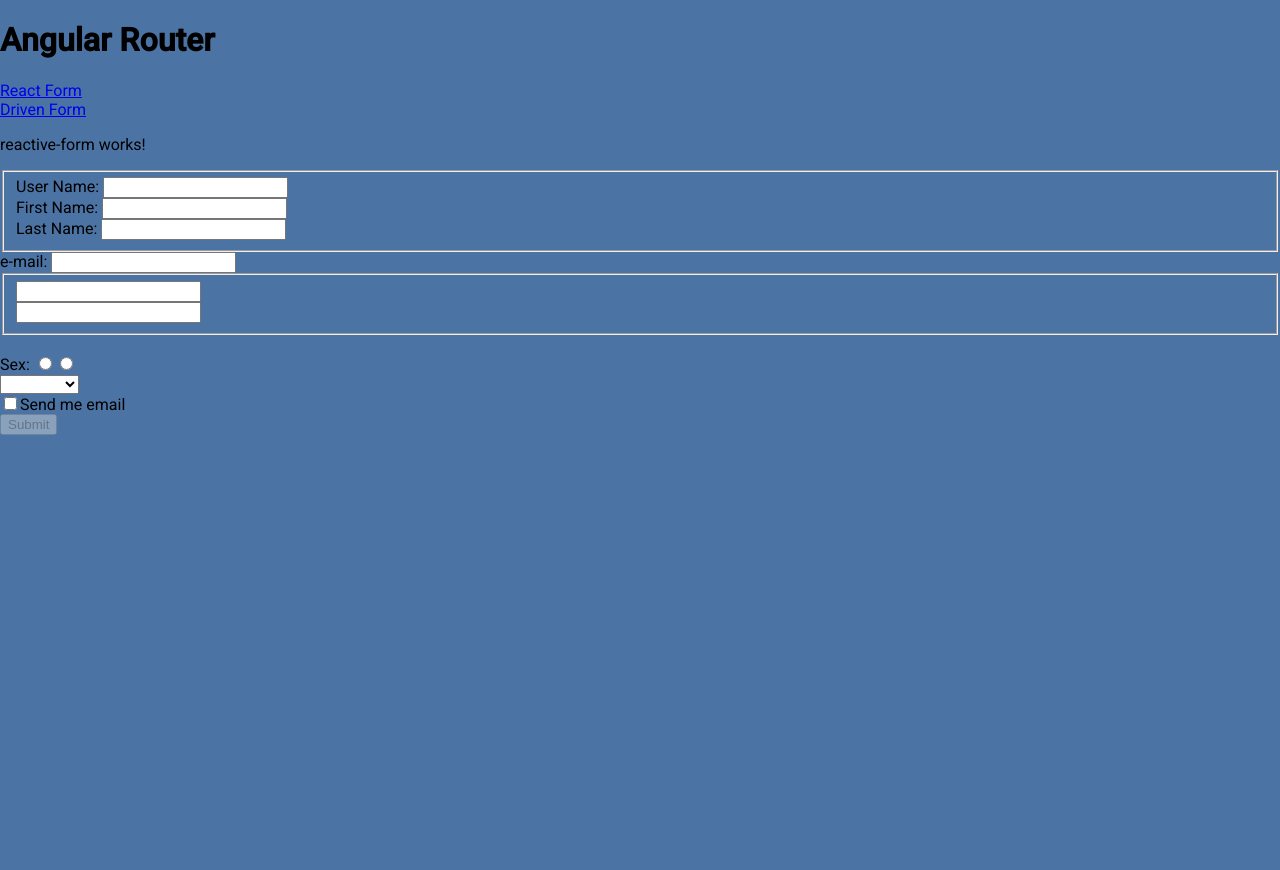
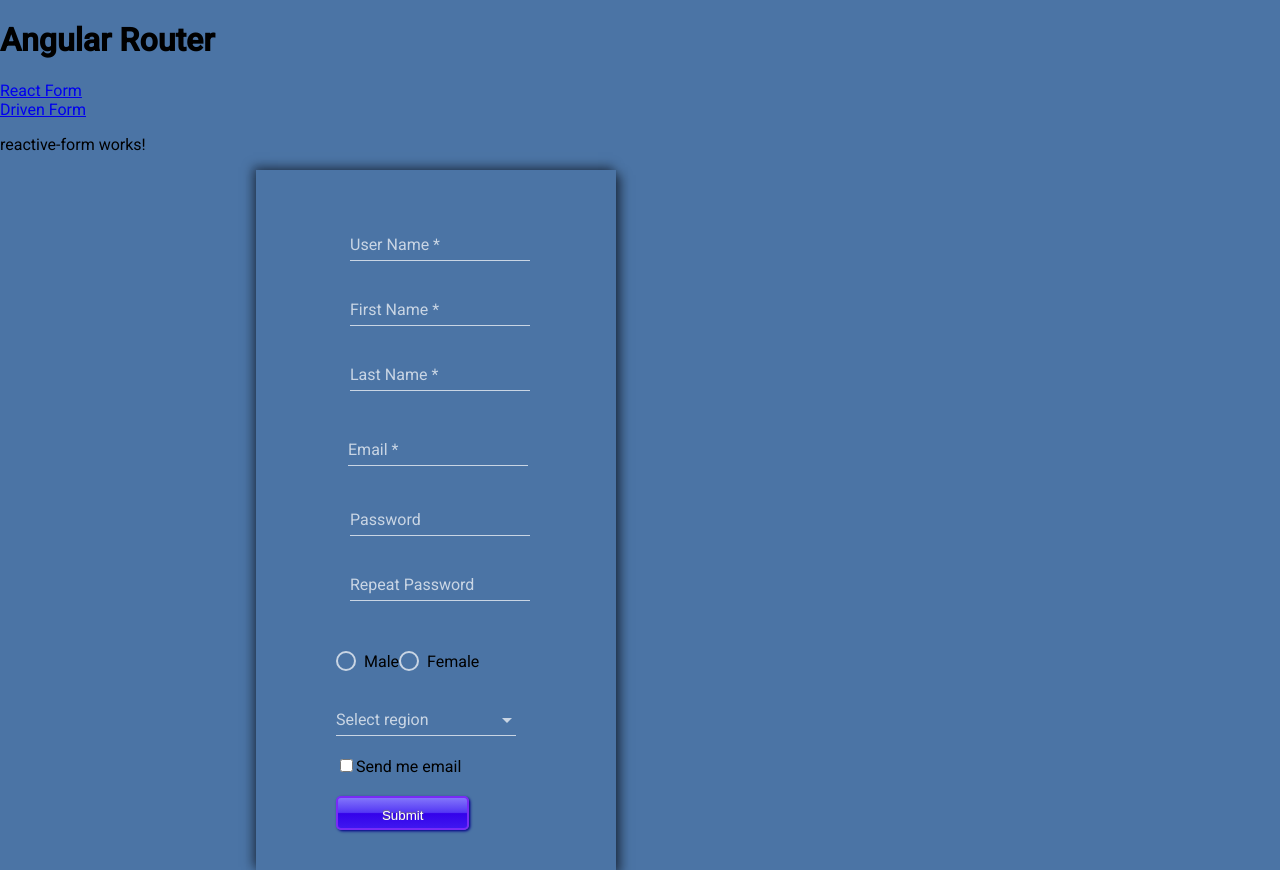
Before and after one commit to FedorenkoAlexey/Homework-16, an Angular app: page /react in a window 1280 px wide. Before the commit the page ends 821 px from the top, so only its background shows below. Built offline with nearby package versions, Linux system fonts and the light colour scheme.

Commit message:
pass valid

```diff
--- a/src/app/reactive-form/reactive-form.component.ts
+++ b/src/app/reactive-form/reactive-form.component.ts
@@ -1,10 +1,8 @@
-import { Component, OnInit, InjectionToken } from "@angular/core";
-import {
-  FormControl,
-  FormGroup,
-  FormBuilder,
-  Validators
-} from "@angular/forms";
+import { Component, OnInit } from "@angular/core";
+import { FormGroup, FormBuilder, Validators } from "@angular/forms";
+// import { regions } from "../regions-data";
+import { Region } from "../regions";
+import { MustMatch } from "./validation/confirm-pass";
 
 @Component({
   selector: "app-reactive-form",
@@ -14,31 +12,48 @@ import {
 export class ReactiveFormComponent implements OnInit {
   constructor(private fb: FormBuilder) {}
   reactiveForm: FormGroup;
-  regions: Array<any> = [
+
+  regions: Region[] = [
     { id: 1, name: "Kyiv" },
     { id: 2, name: "Khyrkov" },
     { id: 3, name: "Cherkasy" },
     { id: 4, name: "Other" }
   ];
 
+  get control() {
+    return this.reactiveForm.controls;
+  }
+  get passChild() {
+    return this.reactiveForm.controls.pass;
+  }
+
   onSubmit() {
-    const controls = this.reactiveForm.controls;
-    console.warn(this.reactiveForm.value, controls);
+    console.warn(this.reactiveForm.value);
+    this.reactiveForm.reset();
+  }
+
+  consol() {
+    console.warn(this.reactiveForm.controls.pass);
   }
 
   ngOnInit() {
-    // this.firstNameControl = new FormControl();
-    // this.firstNameControl.valueChanges.subscribe(() =>
-    //   console.log(this.firstNameControl)
-    // );
-
-    this.reactiveForm = this.fb.group({
+    this.reactiveForm = this.fb.group(
+      {
         user: this.fb.group({
-        userName: ["", Validators.required],
-        firstName: [""],
-        lastName: [""]
+          userName: [
+            "",
+            [Validators.required, Validators.pattern("^[0-9a-zA-Z]*$")]
+          ],
+          firstName: [
+            "",
+            [Validators.required, Validators.pattern("^[0-9a-zA-Z]*$")]
+          ],
+          lastName: [
+            "",
+            [Validators.required, Validators.pattern("^[0-9a-zA-Z]*$")]
+          ]
         }),
-      email: [""],
+        email: ["", [Validators.required, Validators.email]],
         pass: this.fb.group({
           password: ["", Validators.minLength(10)],
           repeatPass: [""]
@@ -46,6 +61,10 @@ export class ReactiveFormComponent implements OnInit {
         sex: [""],
         region: [""],
         sendEmail: [""]
-    });
+      },
+      {
+        validators: MustMatch
+      }
+    );
   }
 }
--- a/src/app/reactive-form/reactive-form.css
+++ b/src/app/reactive-form/reactive-form.css
@@ -1,10 +1,59 @@
 .react-container {
-  margin-left: 20px;
+  display: flex;
+  flex-direction: column;
+  justify-content: center;
+  align-items: flex-start;
+  margin-left: 20%;
+  padding-left: 80px;
+  width: 280px;
+  height: 700px;
+  /* border: 1px solid blue; */
+  box-shadow: 5px 5px 10px rgba(0, 1, 6, 0.5), -3px -3px 10px rgba(0, 1, 6, 0.5);
 }
-/* fieldset {
+
+div.field-err {
+  min-height: 15px;
+  width: auto;
+  font-size: 10px;
+  margin-top: -15px;
+  /* border: 1px solid rgb(4, 4, 87); */
+}
+
+fieldset {
   border: none;
+}
+.mail-field {
+  padding-left: 12px;
+}
+
+.region {
+  margin-top: 20px;
+}
+
+.btn-form {
+  margin-top: 20px;
+  position: relative;
+  display: inline-block;
+  width: 10em;
+  height: 2.5em;
+  line-height: 2.5em;
+  vertical-align: middle;
+  text-align: center;
+  text-decoration: none;
+  text-shadow: 0 -1px 1px #777;
+  color: #fff;
+  outline: none;
+  border: 2px solid #792bf6;
+  border-radius: 5px;
+  box-shadow: 0 0 0 60px rgba(0, 0, 0, 0) inset,
+    0.1em 0.1em 0.2em rgb(2, 0, 136);
+  background: linear-gradient(#8275fb, #5438f4 48%, #3402ea 52%, #3f17f0);
+}
+.btn-form:active {
+  top: 0.1em;
+  left: 0.1em;
+  box-shadow: 0 0 0 60px rgba(0, 0, 0, 0.05) inset;
+}
+/* input.ng-touched.ng-invalid {
+  border-color: red;
 } */
-
-input.ng-touched.ng-invalid {
-  border-color: red;
-}
--- a/src/app/reactive-form/reactive-form.html
+++ b/src/app/reactive-form/reactive-form.html
@@ -3,91 +3,126 @@
 <!-- <form class="example-form">
   <mat-form-field class="example-full-width">
     <mat-label>User Name</mat-label>
-    <input matInput placeholder="Ivan" />
+    <input matInput formControlName="userName" placeholder="Ivan" />
   </mat-form-field>
 </form>
 <br /> -->
 
+<div class="react-container">
   <form [formGroup]="reactiveForm" (ngSubmit)="onSubmit()">
     <fieldset formGroupName="user">
-    <label>
-      User Name:
+      <mat-form-field class="example-full-width">
+        <mat-label>User Name</mat-label>
         <input
-        type="text"
           #user
+          matInput
           formControlName="userName"
-        pattern="^[0-9a-zA-Z]*$"
+          placeholder="You Nick"
         />
-    </label>
-    <br />
+      </mat-form-field>
+
       <div
-      *ngIf="this.reactiveForm.controls.user.invalid
-    && (this.reactiveForm.controls.user.dirty
-    || this.reactiveForm.controls.user.touched)"
+        class="field-err"
+        *ngIf="reactiveForm.controls.user.controls.userName.invalid
+                && (reactiveForm.controls.user.controls.userName.dirty
+                || reactiveForm.controls.user.controls.userName.touched)"
       >
-      user
+        error
       </div>
 
-    <label>
-      First Name:
-      <input type="text" formControlName="firstName" />
-    </label>
+      <mat-form-field class="example-full-width">
+        <mat-label>First Name</mat-label>
+        <input #user matInput formControlName="firstName" placeholder="Ivan" />
+      </mat-form-field>
+
+      <mat-form-field class="example-full-width">
+        <mat-label>Last Name</mat-label>
+        <input #user matInput formControlName="lastName" placeholder="Ivanov" />
+      </mat-form-field>
+    </fieldset>
+
+    <mat-form-field class="example-full-width, mail-field">
+      <mat-label>Email</mat-label>
+      <input
+        matInput
+        formControlName="email"
+        placeholder="Ex. pat@example.com"
+      />
+      <mat-error
+        *ngIf="reactiveForm.hasError('email') && !reactiveForm.hasError('required')"
+      >
+        Please enter a valid email address
+      </mat-error>
+      <mat-error class="field-err" *ngIf="reactiveForm.controls.email.errors">
+        Email is <strong>required</strong>
+      </mat-error>
+    </mat-form-field>
+
+    <fieldset formGroupName="pass">
+      <mat-form-field class="example-full-width">
+        <mat-label>Password</mat-label>
+        <input
+          type="password"
+          matInput
+          formControlName="password"
+          placeholder="Enter password"
+        />
+      </mat-form-field>
+
+      <div *ngIf="passChild.controls.password.dirty">
+        <div
+          class="field-err"
+          *ngIf="passChild.controls.password.errors?.minlength"
+        >
+          Password must be at least 10 characters
+        </div>
+      </div>
       <br />
 
-    <label>
-      Last Name:
-      <input type="text" formControlName="lastName" />
-    </label>
-    <br />
-  </fieldset>
-
-  <label>
-    e-mail:
+      <mat-form-field class="example-full-width">
+        <mat-label>Repeat Password</mat-label>
         <input
-      type="email"
-      formControlName="email"
-      pattern="^([\w.%+-]+)@([\w-]+\.)+([\w]{2,})$"
+          type="password"
+          matInput
+          formControlName="repeatPass"
+          placeholder="Confirm password"
         />
-  </label>
-  <br />
-  <div *ngIf="this.reactiveForm.controls.email.invalid">
-    222
+      </mat-form-field>
+      <div *ngIf="passChild.controls.repeatPass.dirty">
+        <div
+          class="field-err"
+          *ngIf="passChild.controls.repeatPass.errors?.incorrect"
+        >
+          Password no Matc
         </div>
-
-  <fieldset formGroupName="pass">
-    <label for="">
-      <input type="password" formControlName="password" required />
-    </label>
-    <br />
-
-    <label for="">
-      <input type="password" formControlName="repeatPass" />
-    </label>
+      </div>
     </fieldset>
     <br />
 
-  <label>
-    Sex:
-    <input type="radio" formControlName="sex" value="male" />
-    <input type="radio" formControlName="sex" value="female" />
-  </label>
+    <label id="example-radio-group-label"></label>
+    <mat-radio-group formControlName="sex" class="example-radio-group">
+      <mat-radio-button value="Male">Male</mat-radio-button>
+      <mat-radio-button value="Female">Female</mat-radio-button>
+    </mat-radio-group>
     <br />
 
-  <label for="region">
-    <select formControlName="region" id="region">
-      <option
-        *ngFor="let region of regions"
-        [value]="region.name"
-        placeholder="Select a Region"
-        >{{region.name}}</option
-      >
-    </select>
-  </label>
+    <mat-form-field class="region">
+      <mat-label>Select region</mat-label>
+      <mat-select formControlName="region">
+        <mat-option *ngFor="let region of regions" [value]="region.name">
+          {{region.name}}
+        </mat-option>
+      </mat-select>
+    </mat-form-field>
     <br />
 
     <input type="checkbox" formControlName="sendEmail" />
     <span>Send me email</span>
     <br />
+    <!-- <button (click)="consol()">!!!!!!!!</button> -->
 
-  <button type="submit" [disabled]="!reactiveForm.valid">Submit</button>
+    <button class="btn-form" type="submit" [disabled]="!reactiveForm.valid">
+      Submit
+    </button>
   </form>
+</div>
--- a/src/app/reactive-form/reactive-form.module.ts
+++ b/src/app/reactive-form/reactive-form.module.ts
@@ -6,6 +6,8 @@ import { ReactiveFormComponent } from "../reactive-form/reactive-form.component"
 import { MatInputModule } from "@angular/material/input";
 import { MatMenuModule } from "@angular/material/menu";
 import { MatCheckboxModule } from "@angular/material/checkbox";
+import { MatSelectModule } from "@angular/material/select";
+import { MatRadioModule } from "@angular/material/radio";
 import {
   ErrorStateMatcher,
   ShowOnDirtyErrorStateMatcher
@@ -19,7 +21,9 @@ import {
     ReactiveFormsModule,
     MatInputModule,
     MatMenuModule,
-    MatCheckboxModule
+    MatCheckboxModule,
+    MatSelectModule,
+    MatRadioModule
   ],
   exports: [ReactiveFormComponent, MatInputModule],
   providers: [
--- /dev/null
+++ b/src/app/reactive-form/validation/confirm-pass.ts
@@ -0,0 +1,16 @@
+import { FormGroup } from "@angular/forms";
+
+export function MustMatch(group: FormGroup) {
+  let pass = group.controls.pass.controls.password;
+  let repeatPass = group.controls.pass.controls.repeatPass;
+
+  if (pass.dirty && repeatPass.dirty) {
+    if (pass.value !== repeatPass.value) {
+      repeatPass.setErrors({ incorrect: true });
+      // console.log(repeatPass);
+    } else {
+      repeatPass.setErrors(null);
+      // console.log(repeatPass);
+    }
+  }
+}
--- /dev/null
+++ b/src/app/regions-data.ts
@@ -0,0 +1,8 @@
+import { Region } from "./regions";
+
+export const regions: Region[] = [
+  { id: 1, name: "Kyiv" },
+  { id: 2, name: "Khyrkov" },
+  { id: 3, name: "Cherkasy" },
+  { id: 4, name: "Other" }
+];
--- /dev/null
+++ b/src/app/regions.ts
@@ -0,0 +1,4 @@
+export class Region {
+  id: number;
+  name: string;
+}
```
Lines whose indentation alone changed are shown as unchanged.
